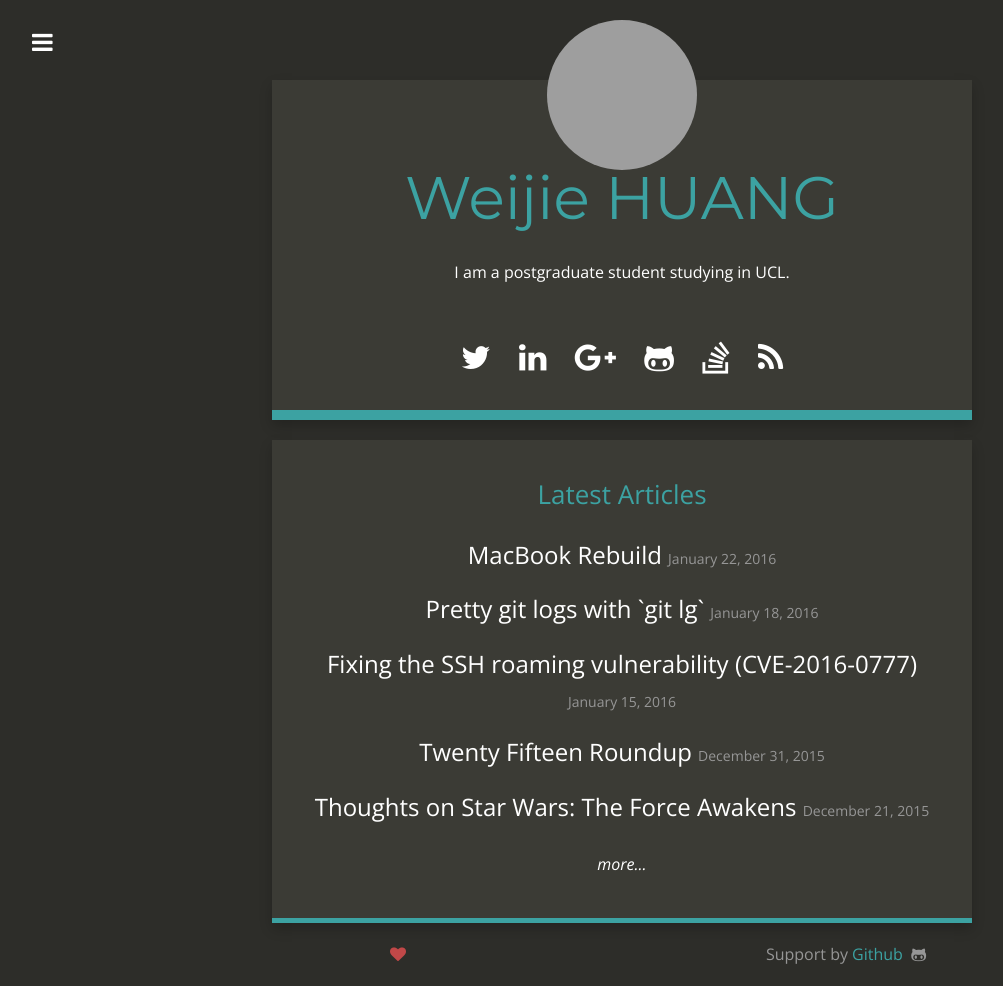
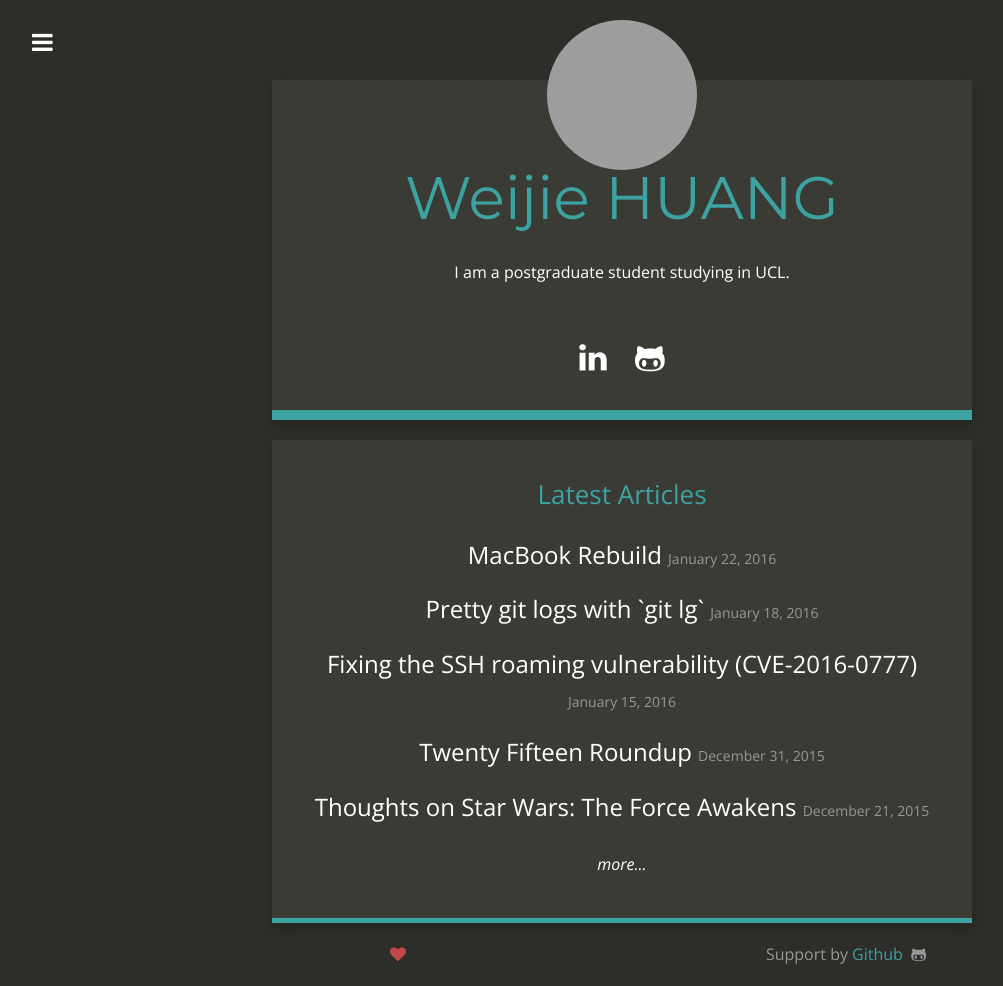
Before and after one commit to koalaGreener/koalaGreener.github.io, a Jekyll site: the page built from index.html, in a window 1280 px wide. Shown: the whole page, without its empty margins (18-1021 px from the left). Built offline with Jekyll 4.4.1, drawn with Linux system fonts in a browser that asks for light colours; nearby versions of some CDN libraries; Markdown is read by kramdown in place of the engine named in the settings; grey boxes are pictures that could not be loaded.

Commit message:
Remove the social links

```diff
--- a/_config.yml
+++ b/_config.yml
@@ -6,7 +6,7 @@ baseurl: ""
 url: "http://koalagreener.github.io"
 title_description: "I am a postgraduate student studying in UCL."
 title_image: "https://media.licdn.com/mpr/mpr/shrinknp_400_400/p/7/005/082/349/2038358.jpg"
-google_analytics: "UA-20365477-4"
+google_analytics: None
 disqus_account: None
 github_repository: https://github.com/koalaGreener
 addthis_id: None
--- a/_includes/social_links.html
+++ b/_includes/social_links.html
@@ -1,8 +1,4 @@
 <p class="links">
-  {% if site.twitter_username %}<a href="http://www.twitter.com/{{ site.twitter_username }}" target="_new"><i class="fa fa-twitter"></i></a>{% endif %}
   {% if site.linkedin_link %}<a href="{{ site.linkedin_link }}" target="_new"><i class="fa fa-linkedin"></i></a>{% endif %}
-  {% if site.google_plus_link %}<a href="{{ site.google_plus_link }}" target="_new"><i class="fa fa-google-plus"></i></a>{% endif %}
   {% if site.github_username %}<a href="https://github.com/{{ site.github_username }}" target="_new"><i class="fa fa-github-alt"></i></a>{% endif %}
-  {% if site.stackoverflow_link %}<a href="{{ site.stackoverflow_link }}" target="_new"><i class="fa fa-stack-overflow"></i></a>{% endif %}
-  <a href="{{ site.baseurl }}/feed.xml" target="_new"><i class="fa fa-rss"></i></a>
 </p>
```
